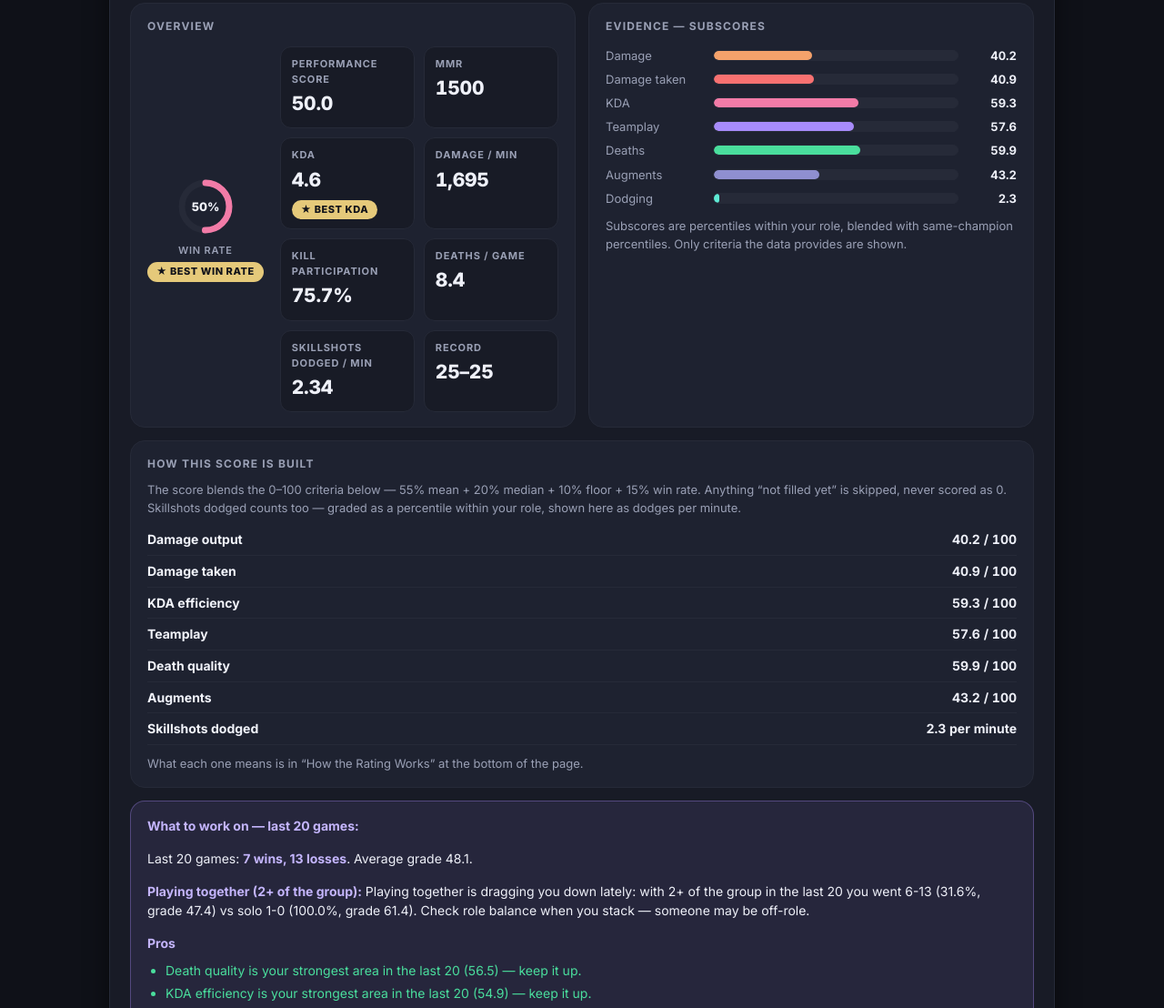
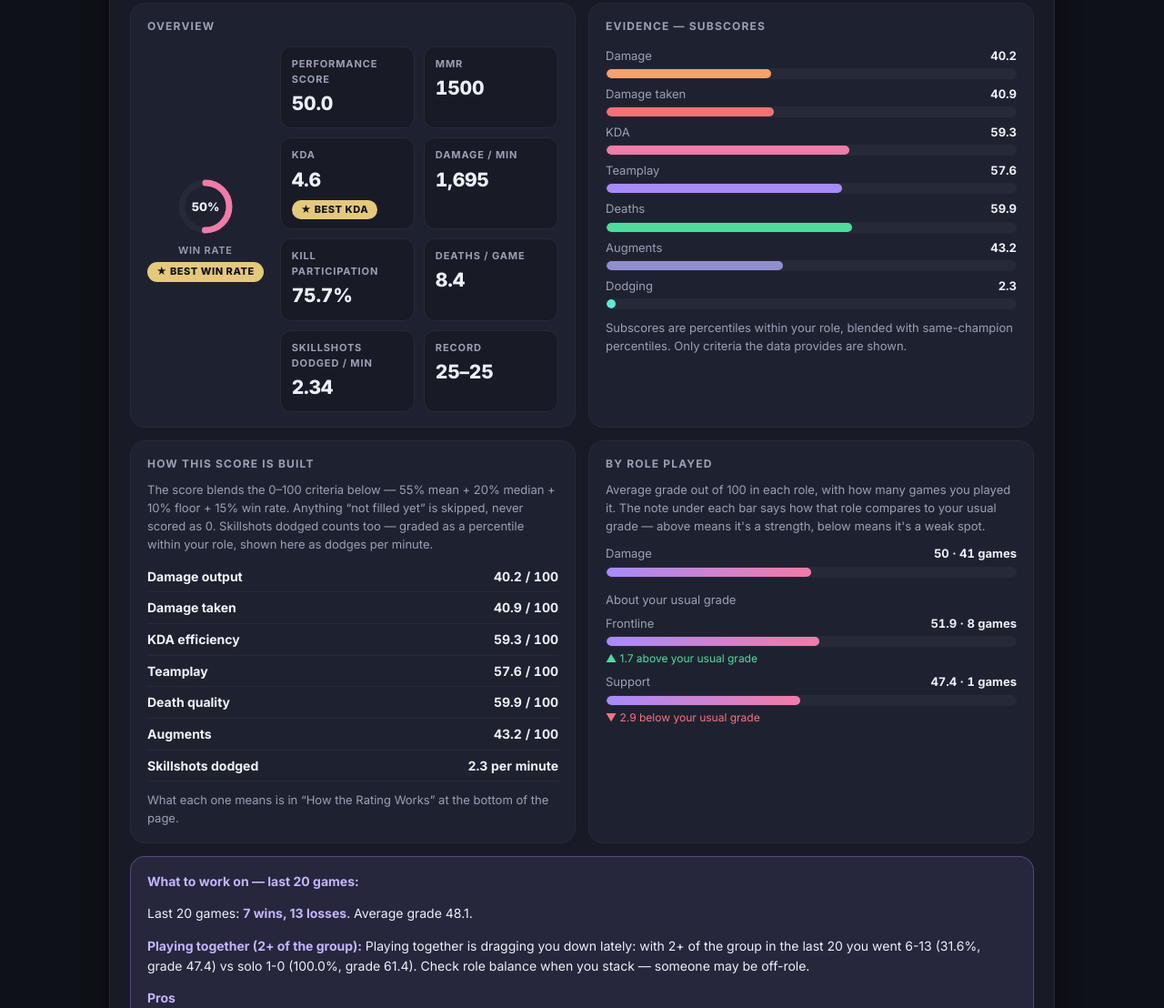
Before and after one commit to nataliechen923/aram-mayhem-leaderboard, a browser extension: page index.html in a window 1280 px wide. Shown: the part 4472-5580 px from the top of the page at 91% size. Drawn offline with Linux system fonts and the light colour scheme.

Commit message:
Player card layout: build + role side by side, full-width stacked bars [skip ci]

```diff
--- a/index.html
+++ b/index.html
@@ -115,7 +115,7 @@
   .donut-wrap .top-pill { margin-top:4px; }
   .hl .top-pill { margin-top:10px; }
   /* Role delta: plain-words comparison under each role bar. */
-  .role-delta { grid-column:2 / -1; font-size:12px; margin-top:-2px; }
+  .role-delta { grid-column:1 / -1; grid-row:3; font-size:12px; }
   /* Why-this-rank bullets: the card's rank reasoning as short bullets,
      one reason per line, so it scans instead of reading as a paragraph. */
   .why-list { margin:8px 0 0; padding-left:20px; font-size:14px; color:#cfd3e0; }
@@ -156,8 +156,8 @@
   .stat-chip b { color:var(--muted); font-weight:600; }
   /* Player by Player: one full-width row per player, with sub-cards
      inside the row so no single card feels long. Each row: header,
-     then Overview + Evidence side by side, What to work on full
-     width, then By role played full width. */
+     then Overview + Evidence side by side, How this score is built
+     + By role played side by side, then What to work on full width. */
   .player-grid { display:flex; flex-direction:column; gap:20px; }
   .player { background:var(--card); border:1px solid var(--line);
     border-radius:20px; padding:20px 22px; box-shadow:var(--shadow); border-top:3px solid var(--pc,var(--periwinkle)); }
@@ -171,14 +171,20 @@
   .subcard h4 { margin:0 0 12px; font-size:12px; font-weight:700; letter-spacing:.1em; text-transform:uppercase; color:var(--muted); }
   .subcard .muted { margin:10px 0 0; }
   .sub-grid .workon { grid-column:1 / -1; margin-top:0; padding:16px 18px; border-radius:16px; }
-  .sub-grid .wide { grid-column:1 / -1; }
   /* Overview sub-card: win-rate donut left, four mini KPI tiles right. */
   .overview-flex { display:flex; gap:18px; align-items:center; }
   .kpi-tiles { display:grid; grid-template-columns:repeat(2,1fr); gap:10px; flex:1; min-width:0; }
   .mini-kpi { background:#181b26; border:1px solid var(--line); border-radius:12px; padding:10px 12px; }
   .mini-kpi .mk-label { font-size:11px; font-weight:700; letter-spacing:.08em; text-transform:uppercase; color:var(--muted); }
   .mini-kpi .mk-big { font-size:21px; font-weight:800; margin-top:2px; letter-spacing:-.01em; font-variant-numeric:tabular-nums; }
-  .role-row { display:grid; grid-template-columns:96px 1fr 104px; gap:8px; align-items:center; margin:6px 0; font-size:13px; }
+  /* Bars (role grades, subscores) use one stacked layout on every
+     screen: label + value share the top line, the bar gets its own
+     full-width line below, so the bar is long enough to read even
+     in a half-width card or on a phone. */
+  .role-row { display:grid; grid-template-columns:1fr auto; gap:4px 8px; align-items:center; margin:6px 0; font-size:13px; }
+  .role-row .bar-label { grid-column:1; grid-row:1; }
+  .role-row .bar-val { grid-column:2; grid-row:1; }
+  .role-row .bar { grid-column:1 / -1; grid-row:2; }
   .role-row .bar-val { text-align:right; }
   .donut-wrap { text-align:center; flex-shrink:0; }
   .donut-label { font-size:11px; font-weight:600; text-transform:uppercase; letter-spacing:.07em; color:var(--muted); margin-top:2px; }
@@ -198,8 +204,10 @@
   .bar-fill { height:100%; background:linear-gradient(90deg,#a78bfa,#f27ba7); border-radius:999px; }
   .bar-fill.good { background:linear-gradient(90deg,#34d399,#4ade9d); }
   .bar-fill.bad { background:linear-gradient(90deg,#f43f5e,#fb7185); }
-  .bar-row { display:grid; grid-template-columns:110px 1fr 56px; gap:8px; align-items:center; margin:6px 0; font-size:13px; }
-  .bar-row .bar-empty { grid-column:2 / 4; }
+  .bar-row { display:grid; grid-template-columns:1fr auto; gap:4px 8px; align-items:center; margin:6px 0; font-size:13px; }
+  .bar-row .bar-label { grid-column:1; grid-row:1; }
+  .bar-row .bar-val { grid-column:2; grid-row:1; }
+  .bar-row .bar { grid-column:1 / -1; grid-row:2; }
   .bar-label { color:var(--muted); }
   .bar-val { text-align:right; font-weight:700; font-variant-numeric:tabular-nums; }
   .pro { color:var(--green); }
@@ -281,7 +289,6 @@
     .player { padding:16px; }
     .sub-grid{grid-template-columns:1fr;}
     .overview-flex{flex-direction:column; align-items:flex-start; gap:12px;}
-    .role-row{grid-template-columns:84px 1fr 92px;}
     .champ-band{padding:12px 16px;} .champ-body{padding:14px 16px 16px;}
     .rs-row{grid-template-columns:28px 1fr auto;}
     .rs-why{grid-column:1 / -1;}
@@ -607,7 +614,7 @@ async function load() {
       if (k === 'mechanics') return `<div class="build-row"><span class="build-label"><b>${label}</b></span><span class="build-val">${fmt1(v)} per minute</span></div>`;
       return `<div class="build-row"><span class="build-label"><b>${label}</b></span><span class="build-val">${v} / 100</span></div>`;
     }).join('');
-    return `<div class="subcard wide"><h4>How this score is built</h4>
+    return `<div class="subcard"><h4>How this score is built</h4>
       <p class="muted" style="margin:-4px 0 8px">The score blends the 0–100 criteria below — 55% mean + 20% median + 10% floor + 15% win rate. Anything “not filled yet” is skipped, never scored as 0. Skillshots dodged counts too — graded as a percentile within your role, shown here as dodges per minute.</p>
       ${rows}
       <p class="muted" style="margin:10px 0 0">What each one means is in “How the Rating Works” at the bottom of the page.</p>
@@ -761,6 +768,11 @@ async function load() {
         <p class="muted">Subscores are percentiles within your role, blended with same-champion percentiles. Only criteria the data provides are shown.</p>
       </div>
     ${scoreBuild(p)}
+      <div class="subcard">
+        <h4>By role played</h4>
+        <p class="muted" style="margin:-4px 0 10px">Average grade out of 100 in each role, with how many games you played it. The note under each bar says how that role compares to your usual grade — above means it's a strength, below means it's a weak spot.</p>
+        ${roleRows}
+      </div>
     ${(() => {
       const r20 = p.recent_20;
       if (!r20) return `<div class="workon subcard"><b>What to work on — last 20 games:</b><p class="muted">Recent-20 analysis fills on the first daily run — it needs per-game data. Nothing is shown here until then, so no older snapshot numbers stand in for it.</p></div>`;
@@ -781,11 +793,6 @@ async function load() {
         <b>Tips to climb</b><ul>${tips.map(x => `<li>${x}</li>`).join('') || '<li>Keep doing what the last 20 shows is working, and play your top champions in your best role.</li>'}</ul>
       </div>`;
     })()}
-      <div class="subcard wide">
-        <h4>By role played</h4>
-        <p class="muted" style="margin:-4px 0 10px">Average grade out of 100 in each role, with how many games you played it. The note under each bar says how that role compares to your usual grade — above means it's a strength, below means it's a weak spot.</p>
-        ${roleRows}
-      </div>
     </div>
   </div>`;
   }).join('');
```
